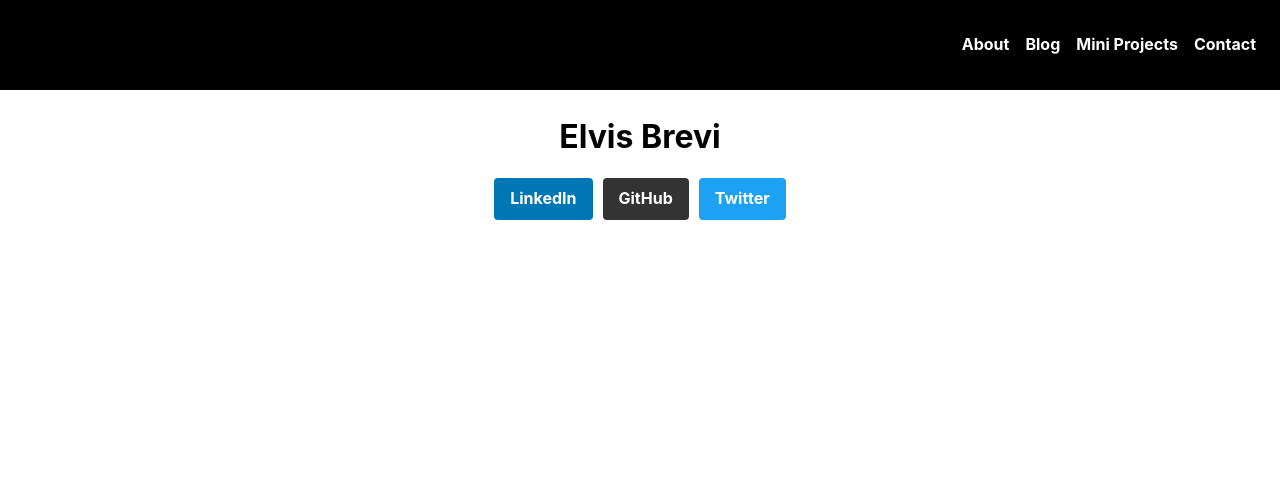
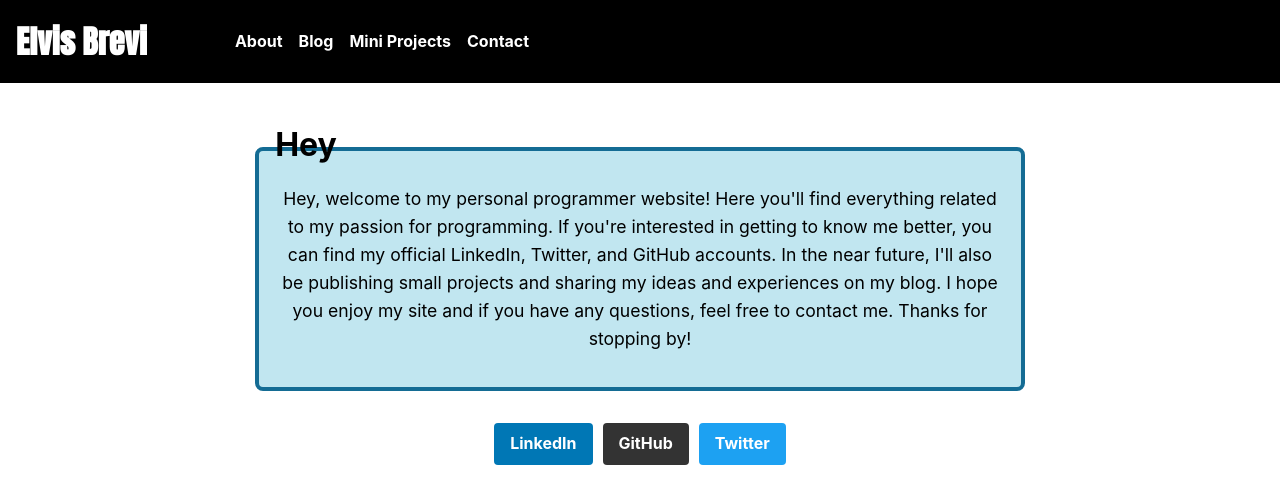
Before and after one commit to elvisbrevi/cdk-static-website-s3-cloudfront-route53-codepipeline, a React (Vite) app: page / in a window 1280 px wide. Shown: the top 504 px of the page. Built offline with nearby package versions, Linux system fonts and the light colour scheme.

Commit message:
title in header and description changes

```diff
--- a/index.html
+++ b/index.html
@@ -4,6 +4,9 @@
     <meta charset="UTF-8" />
     <link rel="icon" type="image/svg+xml" href="/vite.svg" />
     <meta name="viewport" content="width=device-width, initial-scale=1.0" />
+    <link rel="preconnect" href="https://fonts.googleapis.com">
+    <link rel="preconnect" href="https://fonts.gstatic.com" crossorigin>
+    <link href="https://fonts.googleapis.com/css2?family=Anton&display=swap" rel="stylesheet">
     <title>Elvis Brevi</title>
   </head>
   <body>
--- a/package.json
+++ b/package.json
@@ -19,6 +19,7 @@
     "@types/react-dom": "^18.0.11",
     "@types/react-router-dom": "^5.3.3",
     "@vitejs/plugin-react-swc": "^3.0.0",
+    "google-fonts-webpack-plugin": "^0.4.4",
     "typescript": "^4.9.3",
     "vite": "^4.2.0"
   }
--- a/src/components/Header/Header.css
+++ b/src/components/Header/Header.css
@@ -1,6 +1,5 @@
 .header-nav {
     display: flex;
-    justify-content: flex-end; /* Alinear las secciones a la derecha */
     align-items: center;
     background-color: var(--secondary-color);
     color: white;
@@ -24,12 +23,15 @@
     color: white;
     text-decoration: none;
     padding: 0.5rem;
-    margin: 0.5rem 0;
     text-align: center;
   }
 
-  .header-menu.responsive a {
-    margin: 0.5rem;
+  #title {
+    margin: 0 5rem 0 0;
+    font-size: 2rem;
+    font-weight: 700;
+    float: left;
+    font-family: 'Anton', sans-serif;
   }
 
   @media (max-width: 768px) {
@@ -40,4 +42,8 @@
     .header-menu {
       justify-content: center;
     }
+
+    #title {
+      margin-right: 0;
+    }
   }
--- a/src/components/Header/Header.tsx
+++ b/src/components/Header/Header.tsx
@@ -14,6 +14,7 @@
   return (
     <nav className="header-nav">
       <div className={`header-menu ${windowWidth <= 768 ? 'responsive' : ''}`}>
+        <p id="title" className='anton-font'>Elvis Brevi</p>
         <Link to="/">About</Link>
         <Link to="/blog">Blog</Link>
         <Link to="/mini-projects">Mini Projects</Link>
--- a/src/index.css
+++ b/src/index.css
@@ -1,7 +1,7 @@
 /* Nueva paleta de colores */
 :root {
   --main-color: #F6F1F1;
-  --accent-color: #19A7CE;
+  --accent-color: #c1e6f0;
   --light-color: #146C94;
   --secondary-color: #000000;
 }
--- a/src/pages/AboutPage.css
+++ b/src/pages/AboutPage.css
@@ -3,9 +3,33 @@
     flex-direction: column;
     align-items: center;
     justify-content: center;
+    padding: 2rem;
+  }
+
+  .about-image-container {
+    font-size: 1.1rem;
+    width: 60%;
+    text-align: center;
+    background: var(--accent-color);
+    margin: 2rem;
+    padding: 1rem;
+    border: .3rem solid var(--light-color);
+    border-radius: .5rem;
   }
 
   .about-title {
     font-size: 2rem;
-    margin-bottom: 1rem;
+    position: absolute;
+    margin-top: -3rem;
   }
+
+  svg {
+    width: 100%;
+    height: auto;
+  }
+
+  @media (max-width: 768px) {
+    .about-image-container {
+      width: 100%;
+    }
+  }
--- a/src/pages/AboutPage.tsx
+++ b/src/pages/AboutPage.tsx
@@ -5,7 +5,16 @@
 const AboutPage: React.FC = () => {
   return (
     <div className="about-container">
-      <h1 className="about-title">Elvis Brevi</h1>
+      <div className="about-image-container">
+        <h1 className="about-title">Hey</h1>
+        <p className="about-description">
+          Hey, welcome to my personal programmer website! Here you'll find everything related to my passion for
+          programming. If you're interested in getting to know me better, you can find my official LinkedIn,
+          Twitter, and GitHub accounts. In the near future, I'll also be publishing small projects and
+          sharing my ideas and experiences on my blog. I hope you enjoy my site and if you have any questions,
+          feel free to contact me. Thanks for stopping by!
+        </p>
+      </div>
       <SocialLinks />
     </div>
   );
```
Also changed, not shown: src/App.css (line endings or trailing spaces), 2 other files (tests, documents, lock files or other folders).
